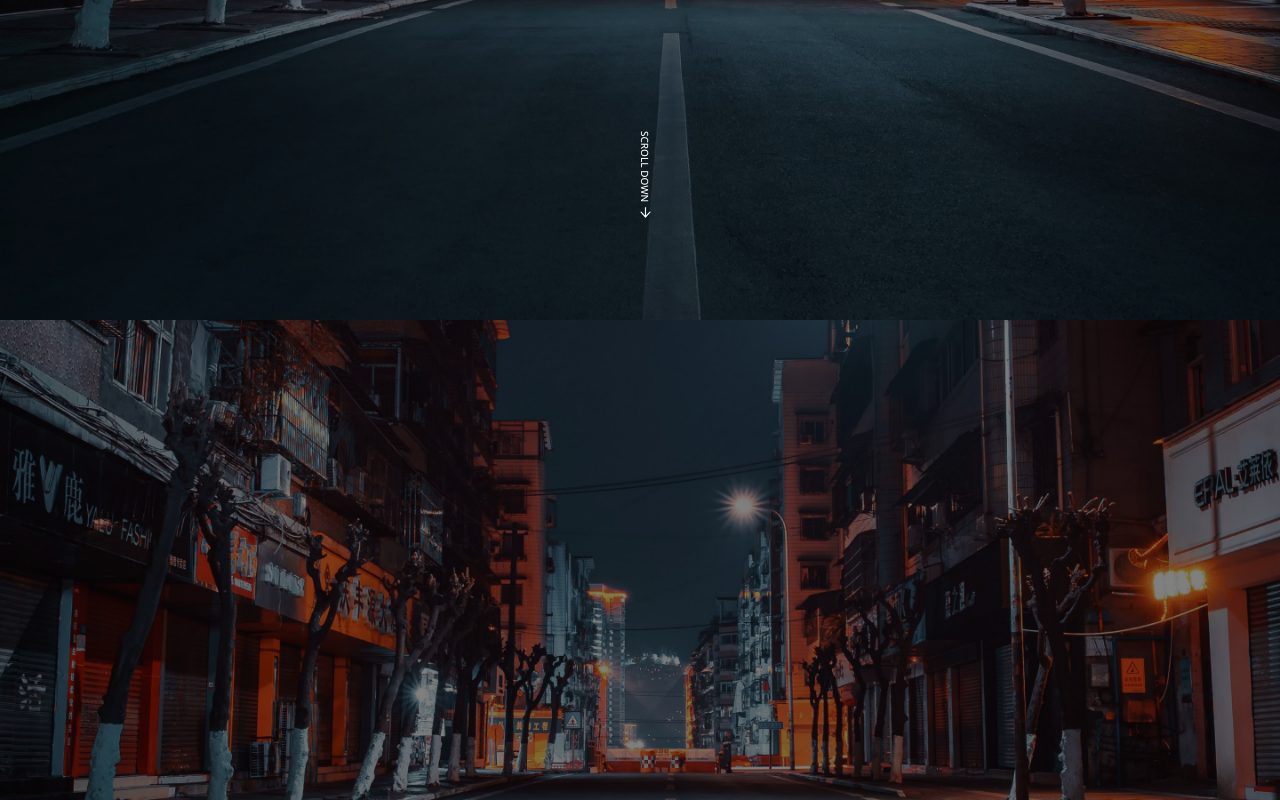
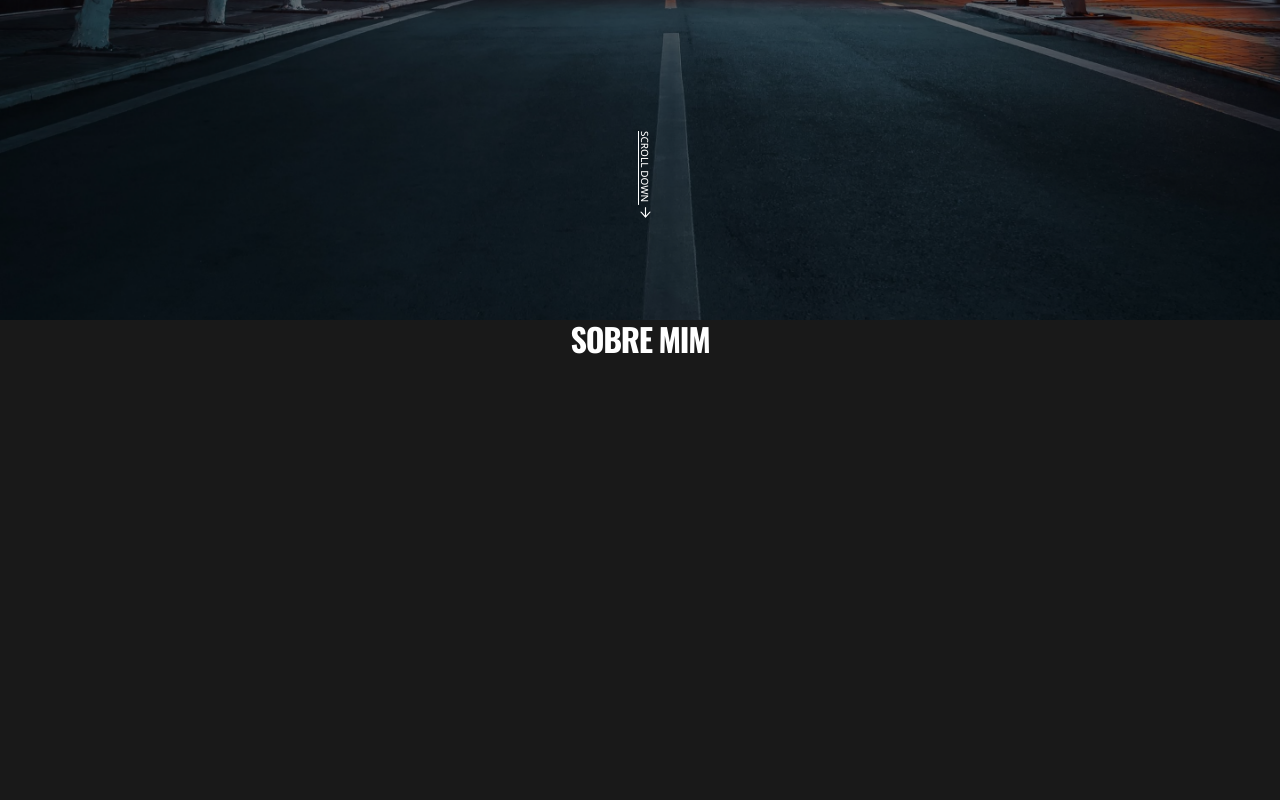
Before and after one commit to Kellbber/landing-one, a React (Vite) app: page / in a window 1280 px wide. Shown: the part 480-1280 px from the top of the page. Built offline with nearby package versions, Linux system fonts and the light colour scheme.

Commit message:
feat(a): implemented suavisation in scroll

```diff
--- a/src/App.css
+++ b/src/App.css
@@ -6,8 +6,13 @@
   padding: 0;
   outline: 0;
   box-sizing: border-box;
+  scroll-behavior: smooth;
 
-}::-webkit-scrollbar {
+}  :target {
+  scroll-margin-top: 4.6rem;
+}
+::-webkit-scrollbar {
+
   width: 9px;
 }
 
--- a/src/assets/styles/colors.tsx
+++ b/src/assets/styles/colors.tsx
@@ -3,4 +3,6 @@ export const colors = {
     primaryColor: "#ffffff",
 
     detailColor:"#e4142c",
+
+    backgroundAbout: "rgba(0,0,0,0.9)"
 }
--- /dev/null
+++ b/src/components/About/index.tsx
@@ -0,0 +1,14 @@
+import React from 'react'
+import * as S from './style'
+
+const About = () => {
+  return (
+   <S.background>
+    <S.title id='SOBRE'>
+        SOBRE MIM
+    </S.title>
+   </S.background>
+  )
+}
+
+export default About;
--- /dev/null
+++ b/src/components/About/style.ts
@@ -0,0 +1,27 @@
+import styled, {css} from 'styled-components'
+
+export const background = styled.section`
+${({theme})=>css`
+background-color: ${theme.colors.backgroundAbout};
+width: 100%;
+height: 100vh;
+justify-content: center;
+display: flex;
+
+`}
+
+`
+export const title = styled.h2`
+    ${({theme})=>css`
+    font-size: 32px;
+    color: #fff;
+    margin: 0 0 10px;
+    font-weight: 600;
+    line-height: 1.2;
+    text-transform: uppercase;
+    letter-spacing: -0.04em;
+    font-family: ${theme.constants.textTopFontFamily};
+    text-align: right;
+    `}
+
+`
--- a/src/components/Header/index.tsx
+++ b/src/components/Header/index.tsx
@@ -6,9 +6,9 @@ type Action = {
 }
 const Header = ({action}:Action) => {
   return (
-    <S.Header style={{backgroundColor: action ? "rgba(0,0,0,0.8)" : "transparent"}}>
+    <S.Header style={{backgroundColor: action ? "rgba(66,65,65,0.9)" : "transparent"}}>
       <S.logo>
-        kellbber <S.point>.</S.point>
+        nome <S.point>.</S.point>
       </S.logo>
       <S.menu>
         <ul>
@@ -16,7 +16,7 @@ const Header = ({action}:Action) => {
             <a href="#">HOME</a>
           </li>
           <li>
-            <a href="#">SOBRE</a>
+            <a href="#SOBRE">SOBRE</a>
           </li>
           <li>
             <a href="#">SERVIÇOS</a>
--- a/src/pages/Dashboard/index.tsx
+++ b/src/pages/Dashboard/index.tsx
@@ -4,6 +4,7 @@ import * as S from "./style";
 import { useState, useEffect } from "react";
 
 import {AiOutlineArrowDown} from 'react-icons/ai'
+import About from "../../components/About";
 const Dashboard = () => {
 
   const [color, setColor] = useState<boolean>(false);
@@ -44,12 +45,12 @@ const Dashboard = () => {
         <S.imgGit href="https://www.github.com/Kellbber" target="blank"/>
         <S.imgLink href="https://www.linkedin.com/in/kellbber/" target="blank"/>
        </S.divIcons>
-       <S.arrowAnimated>
+       <S.arrowAnimated href="#SOBRE">
         Scroll down <AiOutlineArrowDown size={15}/>
        </S.arrowAnimated>
       </S.imgTop>
 
-      <S.imgTop></S.imgTop>
+      <About/>
     </S.background>
   );
 };
--- a/src/pages/Dashboard/style.ts
+++ b/src/pages/Dashboard/style.ts
@@ -232,6 +232,8 @@ export const arrowAnimated = styled.a`
   font-size: 10px;
   font-weight: 600;
   font-weight: 500;
+  list-style: none;
+  outline: none;
   color: ${theme.colors.primaryColor};
   writing-mode: vertical-rl;
   text-align: center;
```
